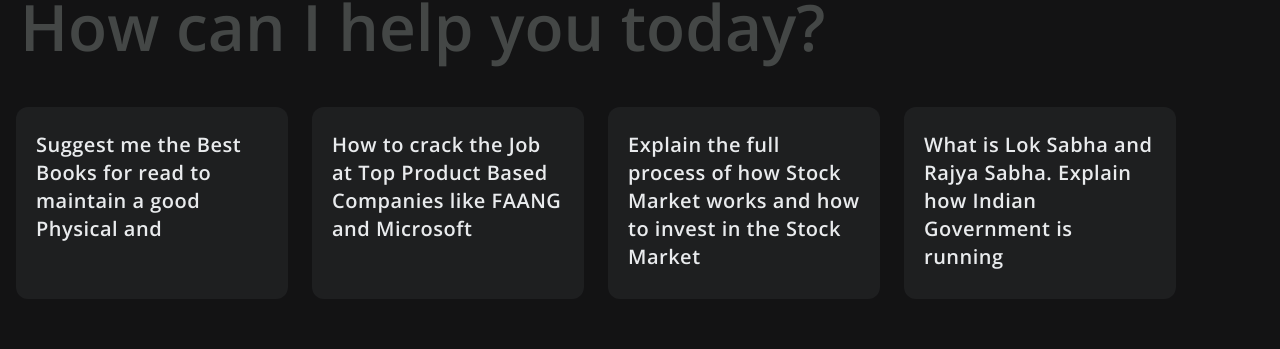
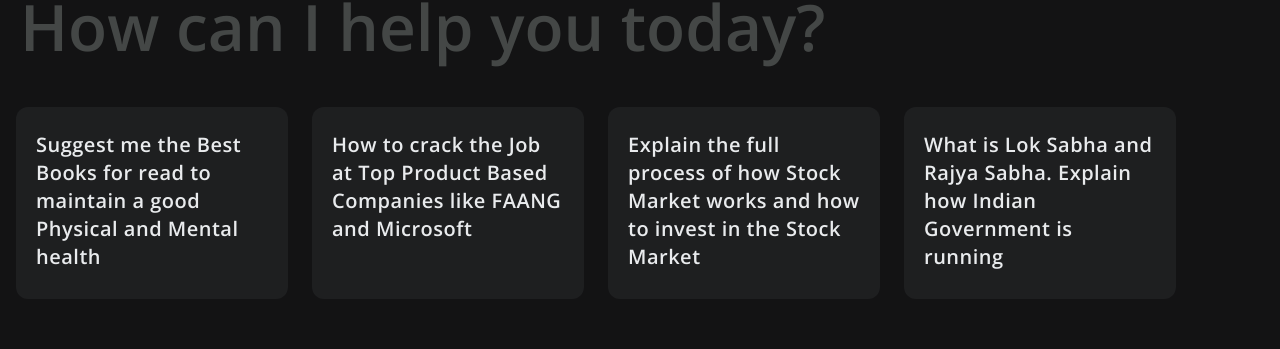
Before and after one commit to Abinesh-Srinivasan/Gemini-AI, a React (Vite) app: page / in a window 1280 px wide. Shown: the part 177-526 px from the top of the page. Built offline with nearby package versions, Linux system fonts and the light colour scheme; no server answers.

Commit message:
Again testing

```diff
--- a/src/Components/Mainpage.jsx
+++ b/src/Components/Mainpage.jsx
@@ -15,7 +15,7 @@ const Mainpage = () => {
   let [loading, setLoading] = useState(true);
   let [color, setColor] = useState("#c4c4c4");
   const suggestionItems = [
-    "Suggest me the Best Books for read to maintain a good Physical and ",
+    "Suggest me the Best Books for read to maintain a good Physical and Mental health",
     "How to crack the Job at Top Product Based Companies like FAANG and Microsoft",
     "Explain the full process of how Stock Market works and how to invest in the Stock Market",
     "What is Lok Sabha and Rajya Sabha. Explain how Indian Government is running",
```
